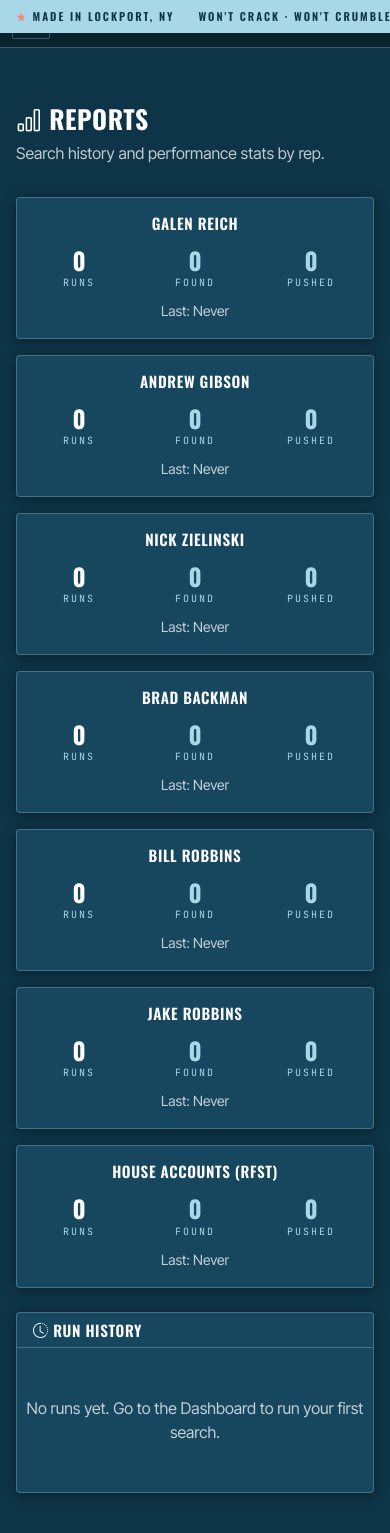
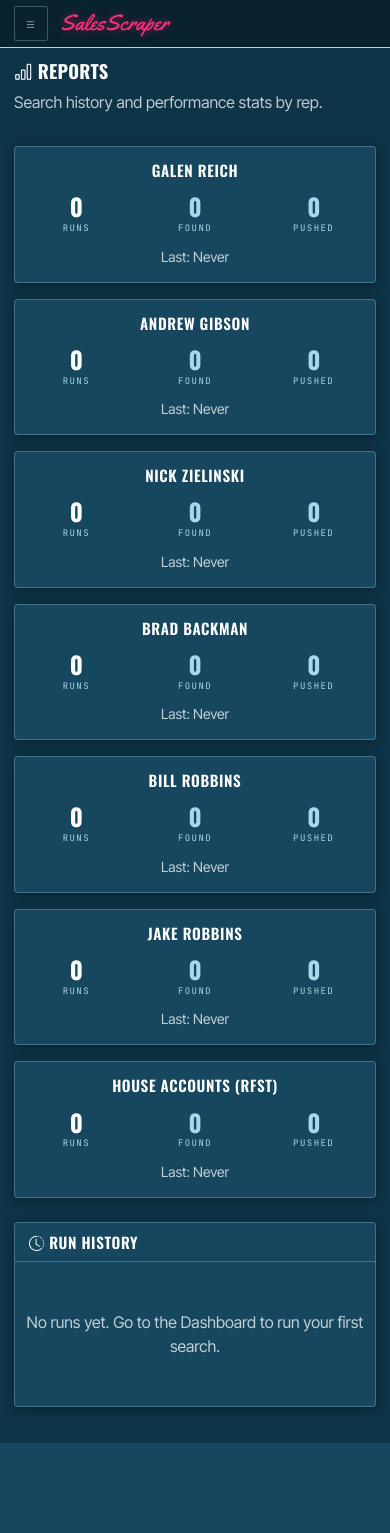
Before and after one commit to juffnstuff/SalesScraper, a Node server app: page /reports in a window 390 px wide. After the commit the page ends 1443 px from the top, so only its background shows below. Run offline with Node 20, Linux system fonts and the light colour scheme; the visitor is signed in with stand-in values (Sample User, id 1); some libraries are stand-ins or nearby versions.

Commit message:
Fix unreadable notes callouts + iPhone polish
The project-detail / memo / search-result note callouts had a
hardcoded near-white inline background that trapped the dim-white
note text on the dark theme — switch all three call sites
(heatmap.js, salesmap.js, search.js) to a themed .notes-callout
class.

Mobile optimizations:
- Hide the desktop crawler bar on <992px (topbar covers the brand
  role) and stamp 'SalesScraper' in hot-pink Yellowtail in the topbar
- Hoist --hot to :root so the topbar can use the magenta glow
- Sidebar widens to 84vw on phone for tap comfort
- Display type, stat values and table fonts scale down
- 16px form-control font to suppress iOS auto-zoom on focus
- Tables become horizontally scrollable inside cards
- Maps shrink to 360-380px
- Login card becomes fluid up to 420px; padding tightens
- iOS safe-area-inset-* respected for notch / home indicator

https://claude.ai/code/session_01UrbEDAwzCDZjkGrJXunRpq

```diff
--- a/src/web/public/css/style.css
+++ b/src/web/public/css/style.css
@@ -116,9 +116,8 @@ h6 { font-weight: 600; letter-spacing: 0.04em; font-size: 0.95rem; }
 }
 
 /* App mark — HOT — sits above RFRP */
+:root { --hot: #ff2d7a; --hot-glow: rgba(255,45,122,0.55); }
 .app-mark {
-  --hot: #ff2d7a;
-  --hot-glow: rgba(255,45,122,0.55);
   position: relative;
   padding: 22px 18px 18px;
   display: flex;
@@ -310,8 +309,10 @@ h6 { font-weight: 600; letter-spacing: 0.04em; font-size: 0.95rem; }
 }
 .topbar .topbar-title {
   font-family: 'Yellowtail', cursive;
-  font-size: 24px;
-  color: var(--accent);
+  font-size: 26px;
+  color: var(--hot);
+  text-shadow: 0 0 12px var(--hot-glow);
+  letter-spacing: 0.005em;
 }
 
 .sidebar-overlay {
@@ -658,6 +659,97 @@ h6 { font-weight: 600; letter-spacing: 0.04em; font-size: 0.95rem; }
   color: var(--accent);
 }
 
+/* ── Notes / memo callouts ───────────────────────────────── */
+.notes-callout {
+  background: rgba(168,216,232,0.08);
+  border-left: 3px solid var(--accent);
+  border-radius: 2px;
+  color: var(--ink);
+}
+.notes-callout small { color: var(--ink-dim); }
+.notes-callout strong { color: var(--ink); }
+
+/* ── Mobile / iPhone tuning ──────────────────────────────── */
+@media (max-width: 991.98px) {
+  /* Hide the desktop crawler on mobile — the topbar covers the same role */
+  .crawler-bar { display: none; }
+
+  .topbar {
+    padding: 0 14px;
+    border-bottom-color: var(--accent);
+  }
+  .topbar .topbar-title {
+    font-size: 22px;
+    color: var(--hot, #ff2d7a);
+    text-shadow: 0 0 10px rgba(255,45,122,0.45);
+  }
+
+  /* Sidebar narrower-but-comfier on phone */
+  .sidebar { width: 84vw; max-width: 300px; }
+
+  .main-content { padding: 64px 14px 36px; }
+
+  /* Display type scales down */
+  h1 { font-size: 1.6rem; }
+  h3 { font-size: 1.15rem; letter-spacing: 0.015em; }
+
+  .stat-value { font-size: 1.5rem; }
+  .stat-label { font-size: 9px; letter-spacing: 0.16em; }
+
+  /* Cards & containers — tighten padding */
+  .card-body  { padding: 14px; }
+  .card-header, .card-footer { padding: 10px 14px; }
+
+  /* Buttons keep tappable height */
+  .btn { padding: 10px 14px; font-size: 11px; }
+  .btn-sm { padding: 8px 10px; }
+  .btn-lg { padding: 14px 18px; font-size: 13px; }
+
+  /* Forms: 16px to suppress iOS auto-zoom on focus */
+  .form-control, .form-select { font-size: 16px; }
+
+  /* Tables become horizontally scrollable to avoid overflow */
+  .table { font-size: 12px; }
+  .card-body.p-0 > .table,
+  .card > .table { display: block; overflow-x: auto; -webkit-overflow-scrolling: touch; white-space: nowrap; }
+
+  /* Maps shrink */
+  #heatmap  { height: 360px; }
+  #salesmap { height: 380px; }
+  .heatmap-sidebar, .salesmap-sidebar { max-height: none; }
+
+  /* Login card is fluid on phone */
+  .login-card { width: 100%; max-width: 420px; }
+  .login-shell { padding: 16px; }
+  .login-card .card-body { padding: 28px 22px !important; }
+  .rf-logo .wordmark { font-size: 48px !important; }
+
+  /* App-mark stays loud but trims a touch */
+  .app-mark { padding: 18px 16px 14px; }
+  .app-mark-wordmark { font-size: 38px; }
+
+  /* Stage-toggle button row wraps */
+  .stage-toggle { font-size: 10px; padding: 6px 8px; }
+}
+
+@media (max-width: 480px) {
+  .main-content { padding: 60px 10px 28px; }
+  .app-mark-wordmark { font-size: 34px; }
+  .stat-value { font-size: 1.3rem; }
+  h1 { font-size: 1.35rem; }
+}
+
+/* iOS safe-area insets (notch / home indicator) */
+@supports (padding: max(0px)) {
+  .main-content {
+    padding-left:   max(14px, env(safe-area-inset-left));
+    padding-right:  max(14px, env(safe-area-inset-right));
+    padding-bottom: max(36px, env(safe-area-inset-bottom));
+  }
+  .topbar { padding-top: env(safe-area-inset-top); height: calc(48px + env(safe-area-inset-top)); }
+  .sidebar { padding-top: env(safe-area-inset-top); }
+}
+
 /* ── Sync animations ─────────────────────────────────────── */
 .spin-animation { animation: spin 1s linear infinite; }
 @keyframes spin {
--- a/src/web/public/js/heatmap.js
+++ b/src/web/public/js/heatmap.js
@@ -510,7 +510,7 @@ function showProjectDetail(project) {
 
   // Notes
   if (project.notes) {
-    html += `<div class="mt-2 p-2" style="background:#f8fafc; border-radius:8px;"><small class="text-muted">${escapeHtml(project.notes)}</small></div>`;
+    html += `<div class="notes-callout mt-2 p-2"><small>${escapeHtml(project.notes)}</small></div>`;
   }
 
   // Contractors section
--- a/src/web/public/js/salesmap.js
+++ b/src/web/public/js/salesmap.js
@@ -542,7 +542,7 @@ function showTransactionDetail(txn) {
   }
 
   if (txn.memo) {
-    html += `<div class="mt-3 p-2" style="background:#f8fafc; border-radius:8px;"><small class="text-muted"><strong>Memo:</strong> ${escapeHtml(txn.memo)}</small></div>`;
+    html += `<div class="notes-callout mt-3 p-2"><small><strong>Memo:</strong> ${escapeHtml(txn.memo)}</small></div>`;
   }
 
   html += '</div>';
--- a/src/web/public/js/search.js
+++ b/src/web/public/js/search.js
@@ -112,7 +112,7 @@ async function selectProject(index) {
   if (selectedProject.generalContractor) html += `<div><small class="text-muted">GC:</small> ${esc(selectedProject.generalContractor)}</div>`;
   html += '</div><div class="col-md-6">';
   if (selectedProject.sourceUrl) html += `<div><a href="${esc(selectedProject.sourceUrl)}" target="_blank" class="btn btn-sm btn-outline-primary"><i class="bi bi-box-arrow-up-right"></i> Source Article</a></div>`;
-  if (selectedProject.notes) html += `<div class="mt-2 p-2" style="background:#f8fafc; border-radius:6px;"><small class="text-muted">${esc(selectedProject.notes).substring(0, 200)}</small></div>`;
+  if (selectedProject.notes) html += `<div class="notes-callout mt-2 p-2"><small>${esc(selectedProject.notes).substring(0, 200)}</small></div>`;
   html += '</div></div><hr>';
   html += '<div id="contractorsSection"><span class="spinner-border spinner-border-sm"></span> Loading contractors & contacts...</div>';
 
--- a/src/web/views/header.ejs
+++ b/src/web/views/header.ejs
@@ -80,7 +80,7 @@
     <button class="btn btn-sm btn-outline-light" onclick="document.getElementById('sidebar').classList.toggle('show')">
       <i class="bi bi-list"></i>
     </button>
-    <span class="topbar-title">RFRP</span>
+    <span class="topbar-title">SalesScraper</span>
   </div>
 
   <!-- Sidebar overlay for mobile -->
```
